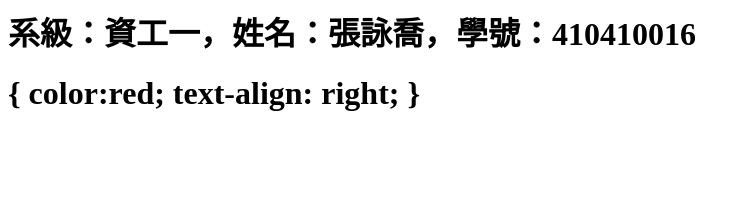
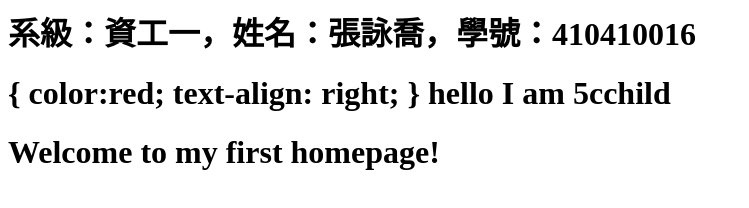
Before and after one commit to 5cchild/5cchild_W4HW.github.io, a plain HTML site: page index.html in a window 1280 px wide. Shown: the whole page, without its empty margins (0-749 px from the left). Drawn offline with Linux system fonts and the light colour scheme.

Commit message:
Update index.html

```diff
--- a/index.html
+++ b/index.html
@@ -10,3 +10,13 @@
         text-align: right;
     }
 </html>
+<html>
+    <head>
+    <title>this is home page of zhang-yong-qiao    </title>
+    </head>
+
+    <body>
+    hello I am 5cchild
+    <h1>Welcome to my first homepage! </h1>
+    </body>
+</html>
```
